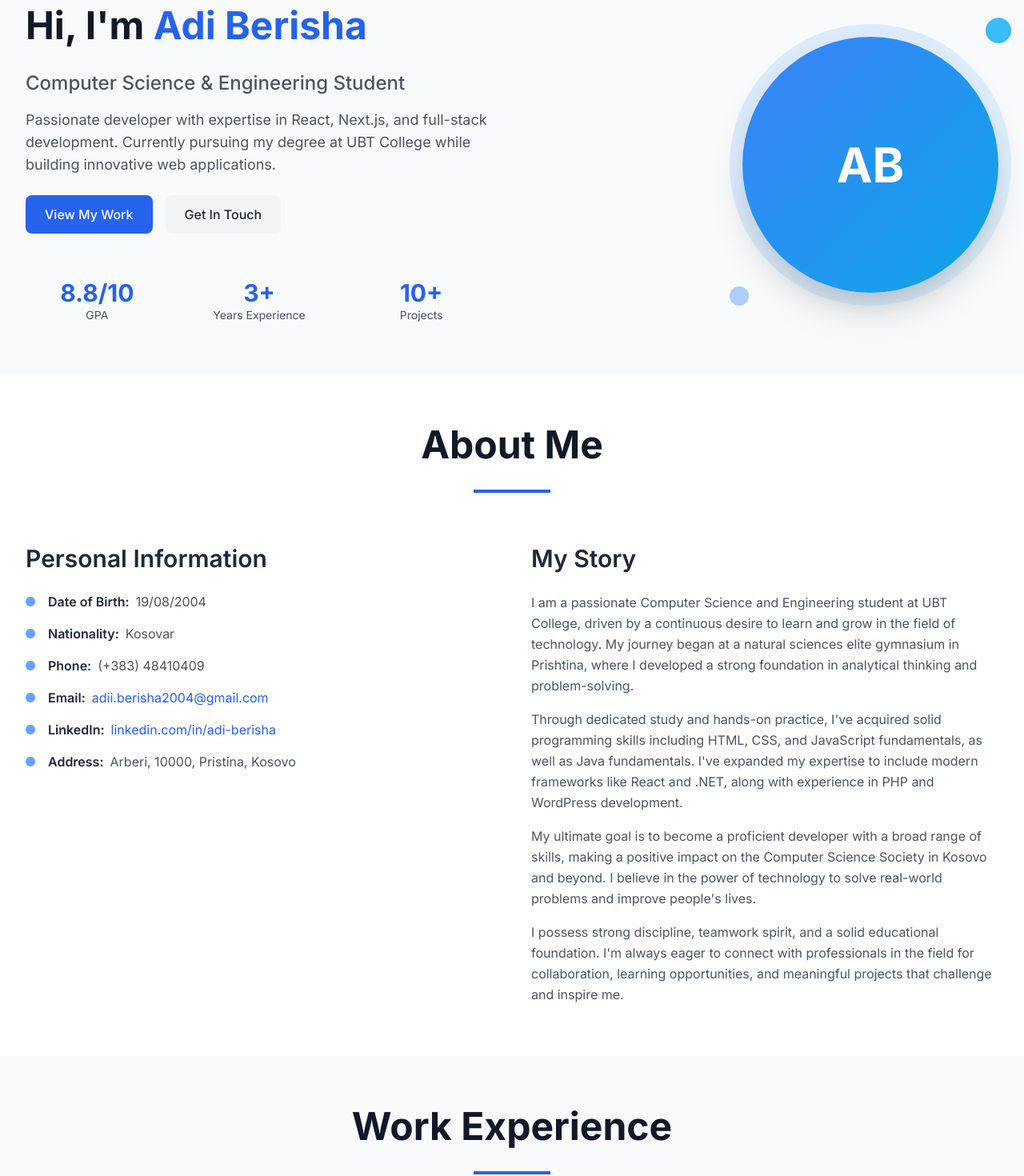
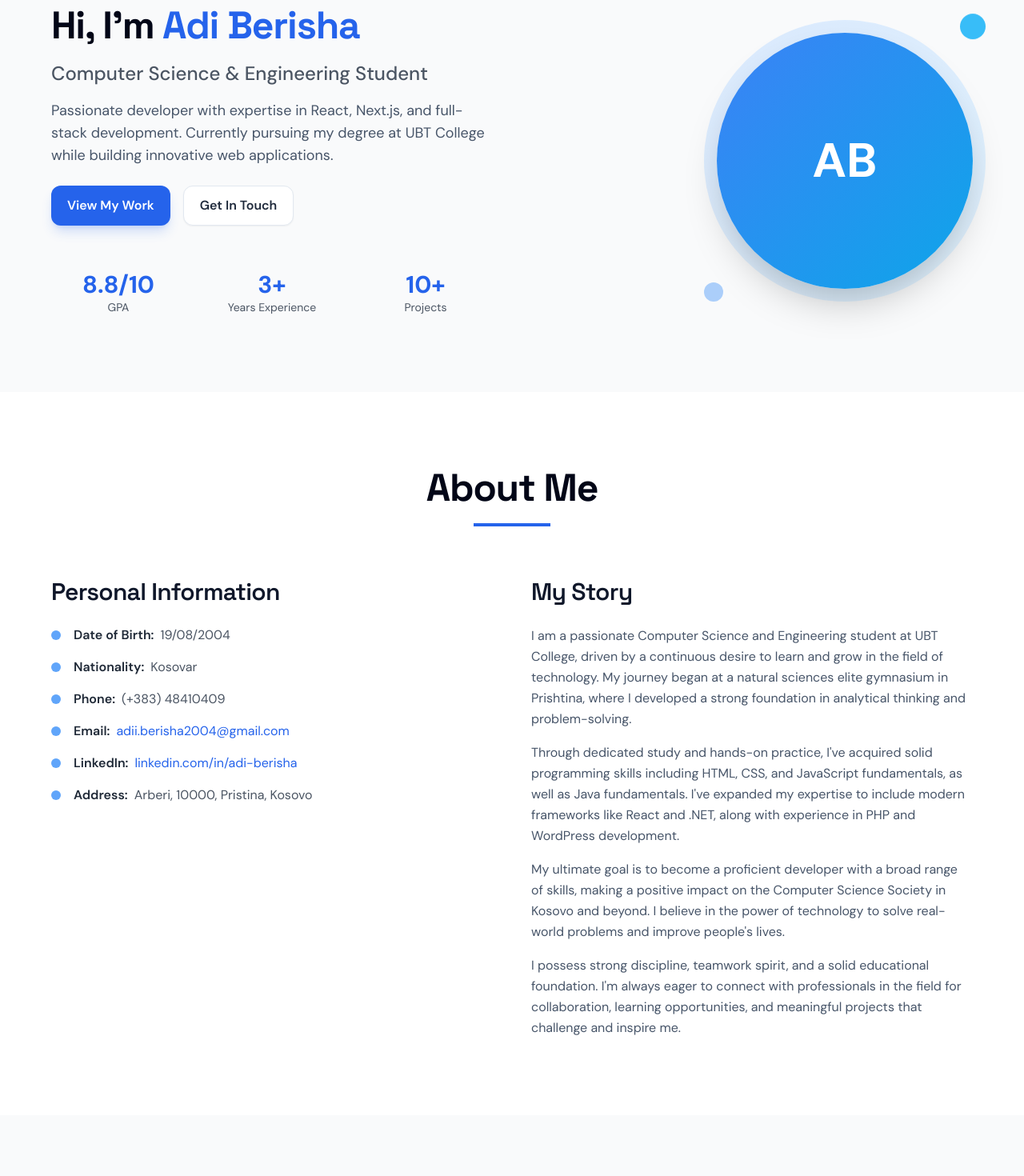
Before and after one commit to adiberishaubt/portfolio-website, a React (Vite) app: page / in a window 1280 px wide. Shown: the part 120-1590 px from the top of the page at 80% size. Built offline with nearby package versions, Linux system fonts and the light colour scheme.

Commit message:
style: refresh global portfolio design

```diff
--- a/src/index.css
+++ b/src/index.css
@@ -1,4 +1,4 @@
-@import url('https://fonts.googleapis.com/css2?family=Inter:wght@300;400;500;600;700&display=swap');
+@import url('https://fonts.googleapis.com/css2?family=DM+Sans:wght@400;500;600;700&family=Space+Grotesk:wght@500;600;700&display=swap');
 
 @tailwind base;
 @tailwind components;
@@ -10,40 +10,59 @@
   }
 
   body {
-    font-family: 'Inter', system-ui, sans-serif;
+    font-family: 'DM Sans', system-ui, sans-serif;
+    @apply bg-slate-50 text-slate-800 antialiased;
+  }
+
+  ::selection {
+    @apply bg-cyan-200 text-slate-950;
   }
 }
 
 @layer components {
   .section-padding {
-    @apply py-16 px-4 sm:px-6 lg:px-8;
+    @apply px-4 py-20 sm:px-6 lg:px-8 lg:py-24;
   }
 
   .container-max {
-    @apply max-w-7xl mx-auto;
+    @apply mx-auto max-w-6xl;
   }
 
   .heading-primary {
-    @apply text-4xl sm:text-5xl font-bold text-gray-900 mb-8;
+    font-family: 'Space Grotesk', system-ui, sans-serif;
+    @apply mb-5 text-4xl font-bold tracking-tight text-slate-950 sm:text-5xl;
   }
 
   .heading-secondary {
-    @apply text-2xl sm:text-3xl font-semibold text-gray-800 mb-6;
+    font-family: 'Space Grotesk', system-ui, sans-serif;
+    @apply mb-5 text-2xl font-semibold tracking-tight text-slate-900 sm:text-3xl;
   }
 
   .text-body {
-    @apply text-gray-600 leading-relaxed;
+    @apply leading-relaxed text-slate-600;
   }
 
   .btn-primary {
-    @apply bg-primary-600 hover:bg-primary-700 text-white font-medium py-3 px-6 rounded-lg transition-colors duration-200;
+    @apply inline-flex items-center justify-center rounded-xl bg-primary-600 px-5 py-3 font-semibold text-white shadow-lg shadow-primary-600/20 transition duration-200 hover:-translate-y-0.5 hover:bg-primary-700 hover:shadow-primary-600/30 focus:outline-none focus:ring-2 focus:ring-primary-500 focus:ring-offset-2;
   }
 
   .btn-secondary {
-    @apply bg-gray-100 hover:bg-gray-200 text-gray-800 font-medium py-3 px-6 rounded-lg transition-colors duration-200;
+    @apply inline-flex items-center justify-center rounded-xl border border-slate-200 bg-white px-5 py-3 font-semibold text-slate-800 shadow-sm transition duration-200 hover:-translate-y-0.5 hover:border-slate-300 hover:bg-slate-50 focus:outline-none focus:ring-2 focus:ring-slate-300 focus:ring-offset-2;
   }
 
   .card {
-    @apply bg-white rounded-xl shadow-lg hover:shadow-xl transition-shadow duration-300 p-6;
+    @apply rounded-2xl border border-slate-200/80 bg-white p-6 shadow-sm transition duration-300 hover:-translate-y-1 hover:border-primary-200 hover:shadow-xl hover:shadow-slate-200/70;
+  }
+
+  .section-kicker {
+    @apply mb-3 text-sm font-bold uppercase tracking-[0.18em] text-primary-600;
+  }
+
+  .section-rule {
+    @apply mx-auto h-1 w-12 rounded-full bg-gradient-to-r from-primary-600 to-cyan-400;
+  }
+
+  .tag {
+    @apply rounded-full border border-primary-100 bg-primary-50 px-3 py-1 text-sm font-semibold text-primary-700;
   }
 }
```
